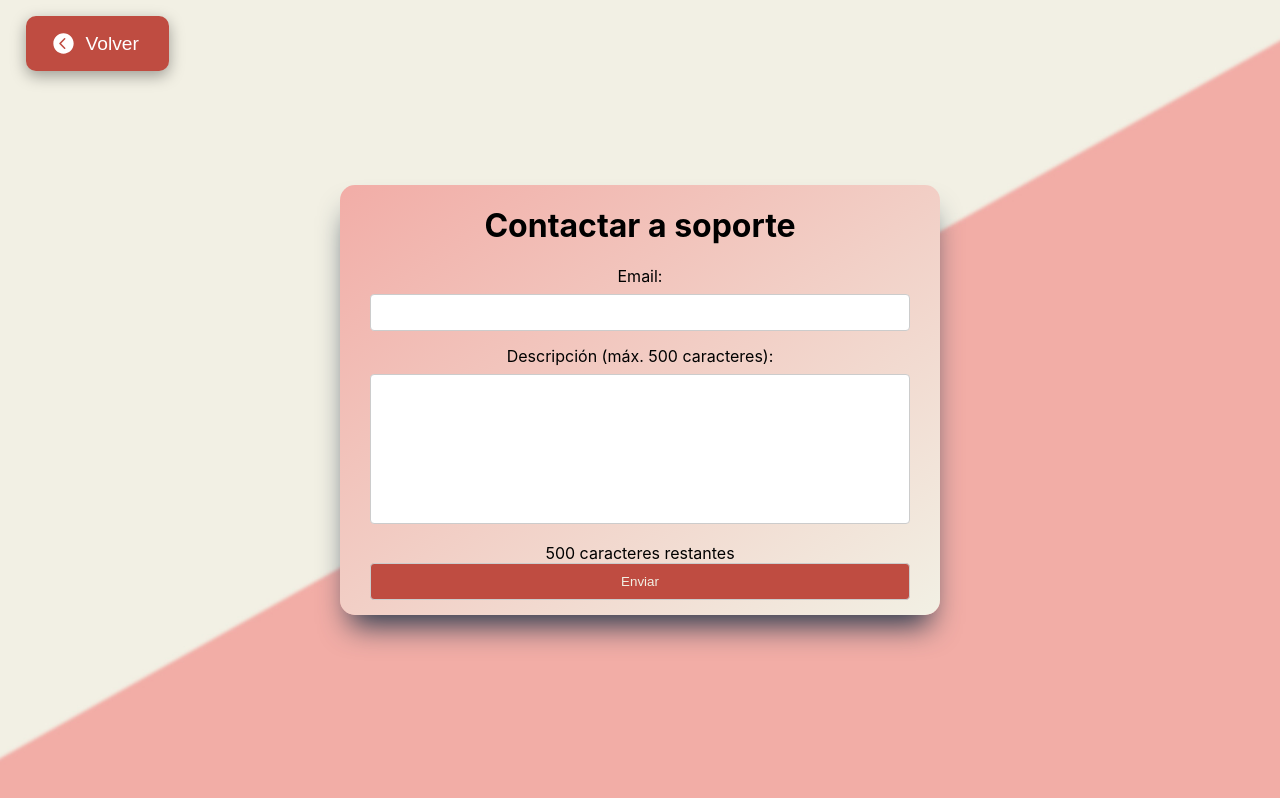
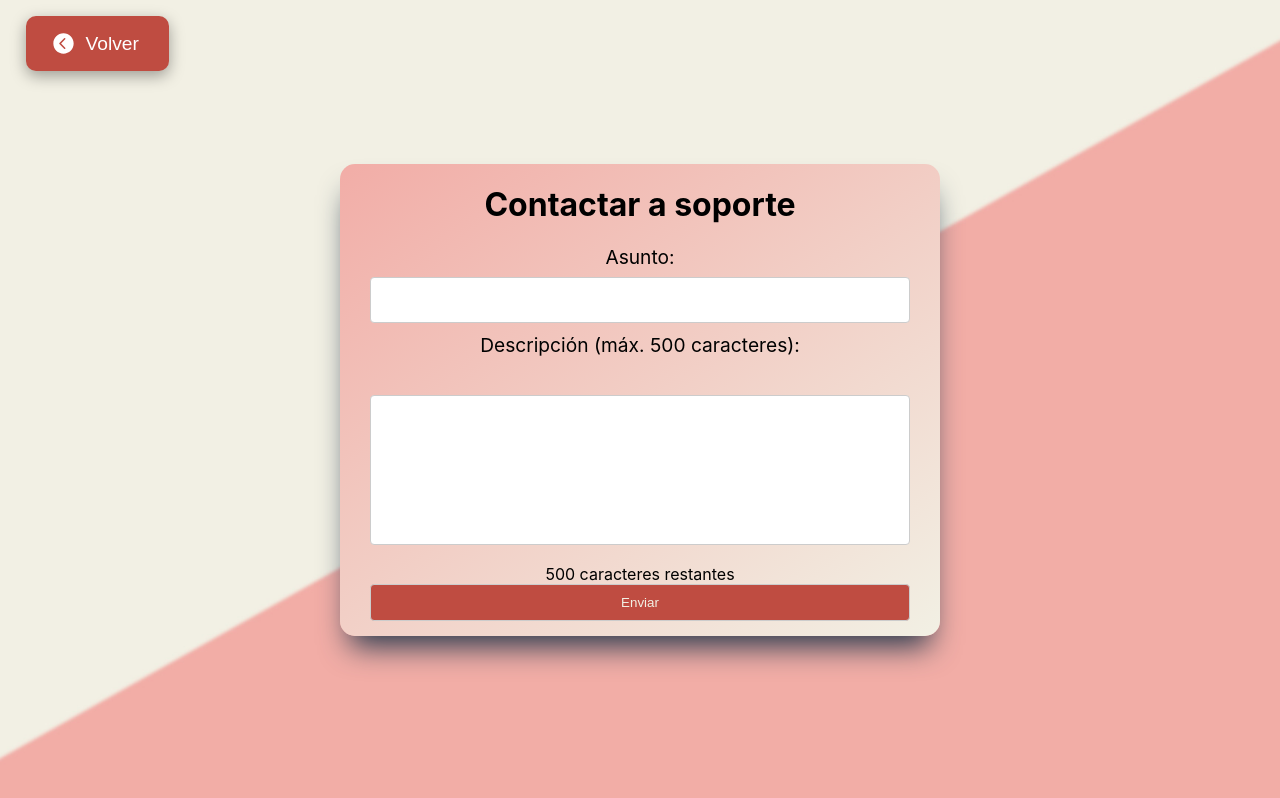
Before and after one commit to leodelmas00/front-truequetools, a React (Create React App) app: page /Support in a window 1280 px wide. Built offline with nearby package versions, Linux system fonts and the light colour scheme.

Commit message:
retoques al soporte

```diff
--- a/src/components/Support.jsx
+++ b/src/components/Support.jsx
@@ -1,10 +1,10 @@
 import React, { useState } from 'react';
 import { Snackbar, Alert } from '@mui/material';
-import { IoChevronBackCircle } from 'react-icons/io5'; // Importar el ícono aquí
+import { IoChevronBackCircle } from 'react-icons/io5';
 import '../styles/Support.css';
 
 function Support() {
-    const [email, setEmail] = useState('');
+    const [subject, setSubject] = useState('');
     const [description, setDescription] = useState('');
     const [errorMessage, setErrorMessage] = useState('');
     const [snackbarOpen, setSnackbarOpen] = useState(false);
@@ -12,10 +12,10 @@ function Support() {
 
     const handleGoBack = () => {
         window.history.back(); // Redirige a la página anterior en el historial del navegador
-      };
+    };
 
-    const handleEmailChange = (event) => {
-        setEmail(event.target.value);
+    const handleSubjectChange = (event) => {
+        setSubject(event.target.value);
     };
 
     const handleDescriptionChange = (event) => {
@@ -29,18 +29,18 @@ function Support() {
     const handleSubmit = (event) => {
         event.preventDefault();
 
-        if (!email || !description) {
-            setErrorMessage('Por favor ingresa un email y una descripción válida.');
+        if (!subject || !description) {
+            setErrorMessage('Por favor ingresa un asunto y una descripción válida.');
         } else if (description.length > 500) {
             setErrorMessage('La descripción no debe exceder los 500 caracteres.');
         } else {
             setSnackbarMessage('Mensaje enviado al soporte con éxito');
             setSnackbarOpen(true);
             // Aquí iría la lógica para enviar los datos al backend o manejarlos localmente
-            console.log('Email:', email);
+            console.log('Asunto:', subject);
             console.log('Descripción:', description);
             // Reiniciar el formulario después de enviar los datos
-            setEmail('');
+            setSubject('');
             setDescription('');
             setErrorMessage('');
         }
@@ -60,13 +60,14 @@ function Support() {
                 <h1>Contactar a soporte</h1>
                 <form onSubmit={handleSubmit} className="support-form">
                     <div className="form-group-support">
-                        <label htmlFor="email" className="label-support">Email:</label>
+                        <label htmlFor="subject" className="label-support">Asunto:</label>
                         <input
-                            type="email"
-                            id="email"
-                            value={email}
-                            onChange={handleEmailChange}
-                            className="input-email-support"
+                            type="text"
+                            id="subject"
+                            value={subject}
+                            onChange={handleSubjectChange}
+                            className="input-subject-support"
+                            maxLength={30}
                         />
                     </div>
                     <div className="form-group-support">
--- a/src/styles/Support.css
+++ b/src/styles/Support.css
@@ -26,6 +26,25 @@
 .label-support {
     display: block;
     margin-bottom: 8px;
+    font-size: larger;
+}
+
+.input-subject-support {
+    width: 90%;
+    padding: 8px;
+    font-size: 150%;
+    border: 1px solid #ccc;
+    border-radius: 4px;
+    box-sizing: border-box;
+    margin-bottom: 10px;
+}
+
+
+.textarea-description-support{
+    font-size: 150%;
+    margin-top: 5%;
+    border-radius: 15px;
+    overflow-y: auto;
 }
 
 .input-email-support,
```
